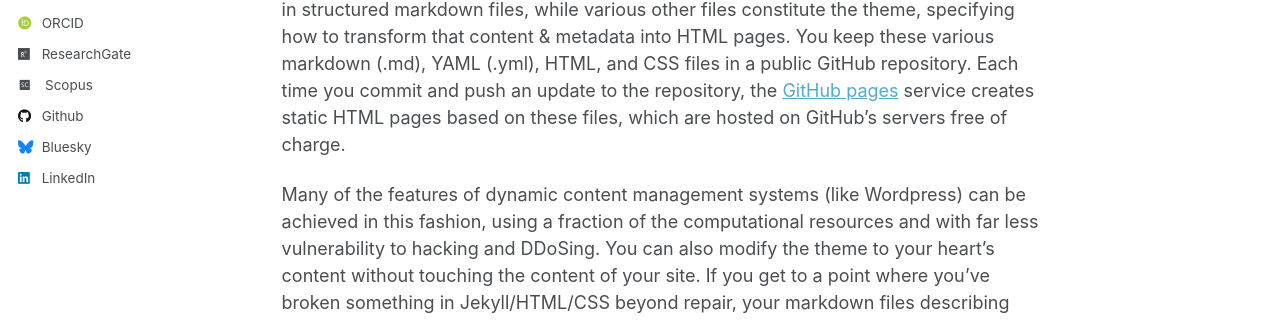
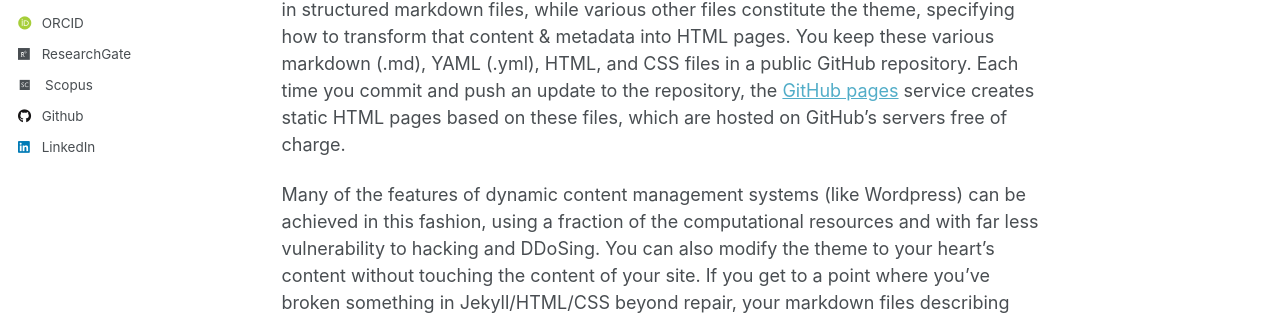
Before and after one commit to ZlHou/zhonglin.github.io, a Jekyll site: the page built from _pages/about.md, in a window 1280 px wide. Shown: the part 549-869 px from the top of the page. Built offline with Jekyll 4.4.1, drawn with Linux system fonts in a browser that asks for light colours; some web fonts are replaced.

Commit message:
Update _config.yml

```diff
--- a/_config.yml
+++ b/_config.yml
@@ -12,7 +12,7 @@ title                    : "Zhonglin Hou"
 title_separator          : "-"
 name                     : &name "Zhonglin Hou"
 description              : &description "Ph.D. Candidate at East China Normal University | Visiting Researcher at UNSW"
-url                      : https://zhonglin.github.io # the base hostname & protocol for your site e.g. "https://mmistakes.github.io"
+url                      : # the base hostname & protocol for your site e.g. "https://mmistakes.github.io"
 baseurl                  : "" # the subpath of your site, e.g. "/blog"
 repository               : "ZlHou/zhonglin.github.io"
 
@@ -49,7 +49,7 @@ author:
   stackoverflow    : # User number or user number and name (i.e., use "1" or "1/jeff-atwood")
 
   # Social media
-  bluesky          : "bsky.app" # Replace this with you Bluesky username
+  bluesky          : # Replace this with you Bluesky username
   facebook         : # Username
   flickr           : # Username
   foursquare       : # Username
```
